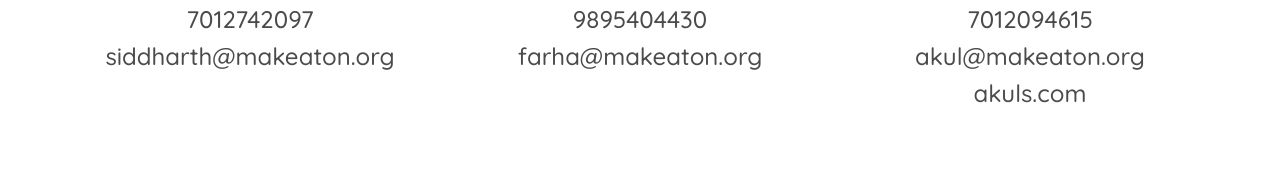
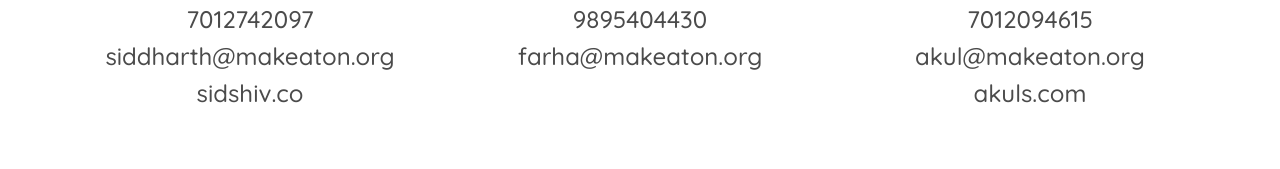
Before and after one commit to Make-a-Ton/Website2019, a website: page index.html in a window 1280 px wide. Shown: the part 8695-8864 px from the top of the page. Drawn offline with Linux system fonts and the light colour scheme; a script that the page names is missing.

Commit message:
Added siddharth portfolio website

```diff
--- a/index.html
+++ b/index.html
@@ -1101,6 +1101,9 @@
                     <a href="mailto: siddharth@makeaton.org">
                         <h3>siddharth@makeaton.org</h3>
                     </a>
+		    <a href="https://sidshiv.co">
+                        <h3>sidshiv.co</h3>
+                    </a>
                 </div>
                 <div class="col-md-4">
                     <img src="images/farha.jpeg" class="containimg">
```
